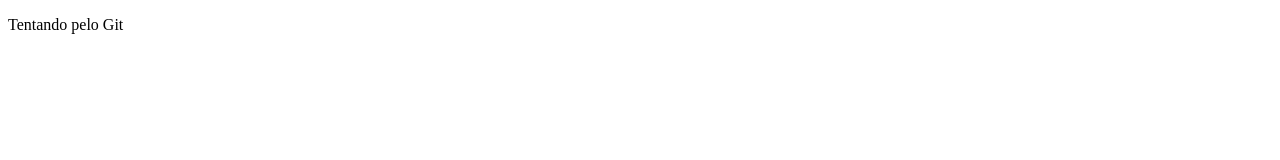
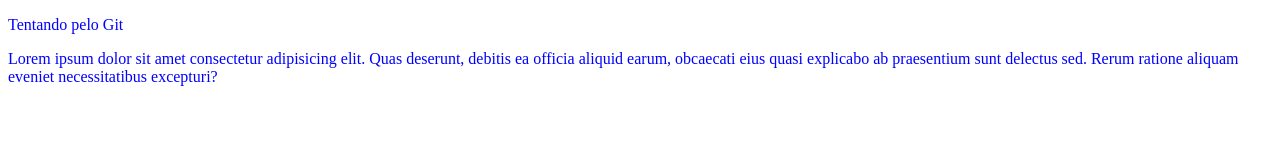
Before and after one commit to MarianaCardoso88/teste-git, a plain HTML site: page index.html in a window 1280 px wide. Drawn offline with Linux system fonts and the light colour scheme.

Commit message:
criação do css

```diff
--- a/index.html
+++ b/index.html
@@ -3,9 +3,11 @@
 <head>
     <meta charset="UTF-8">
     <meta name="viewport" content="width=device-width, initial-scale=1.0">
+    <link rel="stylesheet" href="style.css">
     <title>Document</title>
 </head>
 <body>
     <p>Tentando pelo Git</p>
+    <p>Lorem ipsum dolor sit amet consectetur adipisicing elit. Quas deserunt, debitis ea officia aliquid earum, obcaecati eius quasi explicabo ab praesentium sunt delectus sed. Rerum ratione aliquam eveniet necessitatibus excepturi?</p>
 </body>
 </html>
--- /dev/null
+++ b/style.css
@@ -0,0 +1,3 @@
+p{
+    color: blue;
+}
```
